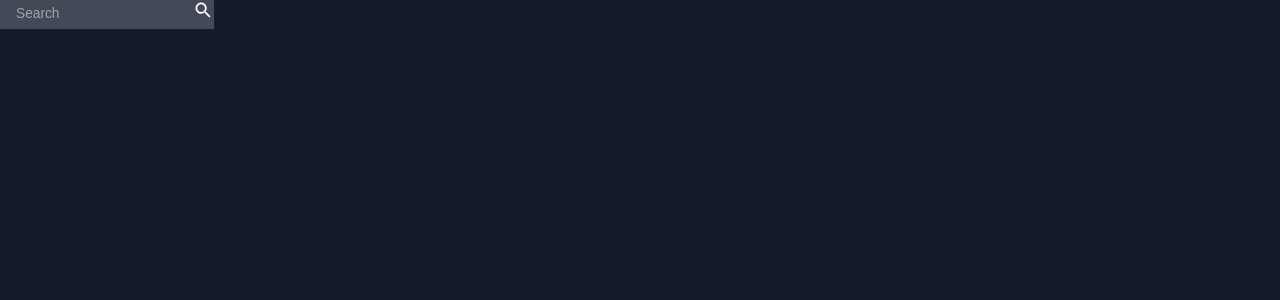
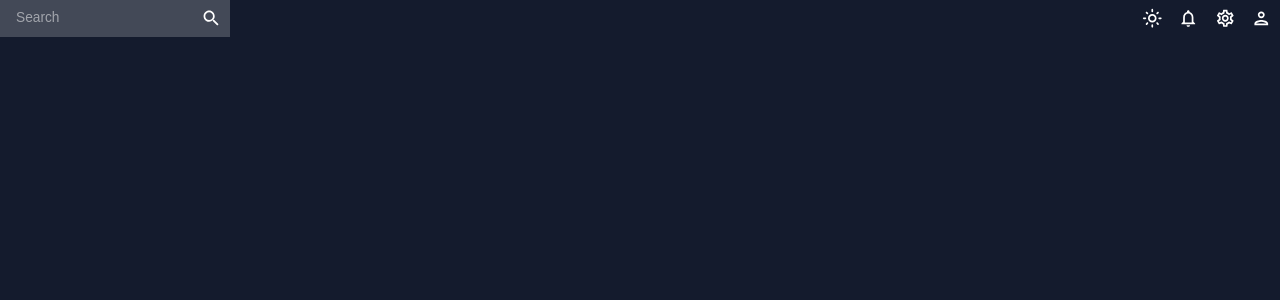
Before and after one commit to alexmassimino9/react-admin-dashboard, a React (Create React App) app: page / in a window 1280 px wide. Shown: the top 300 px of the page. Built offline with nearby package versions, Linux system fonts and the light colour scheme.

Commit message:
added search and icons, theme button working

```diff
--- a/src/views/global/Topbar.jsx
+++ b/src/views/global/Topbar.jsx
@@ -17,7 +17,7 @@ import SearchOutlinedIcon from "@mui/icons-material/SearchOutlined";
 const Topbar = () => {
   const theme = useTheme();
   const colors = tokens(theme.palette.mode);
-  const colorModes = useContext(ColorModeContext);
+  const colorMode = useContext(ColorModeContext);
   return (
     <Box display="flex" justifyContent={"space-between"}>
       {/* SEARCH BAR */}
@@ -27,7 +27,24 @@ const Topbar = () => {
         border-radius="3px"
       >
         <InputBase sx={{ ml: 2, flex: 1 }} placeholder={"Search"} />
-        <SearchOutlinedIcon />
+        <IconButton type="button">
+          <SearchOutlinedIcon />
+        </IconButton>
+      </Box>
+      {/* ICONS */}
+      <Box display="flex">
+        <IconButton>
+          <LightModeOulinedIcon onClick={colorMode.toggleColorMode} />
+        </IconButton>
+        <IconButton>
+          <NotificationsOutlinedIcon />
+        </IconButton>
+        <IconButton>
+          <SettingsOutlinedIcon />
+        </IconButton>
+        <IconButton>
+          <PersonOutlinedIcon />
+        </IconButton>
       </Box>
     </Box>
   );
```
